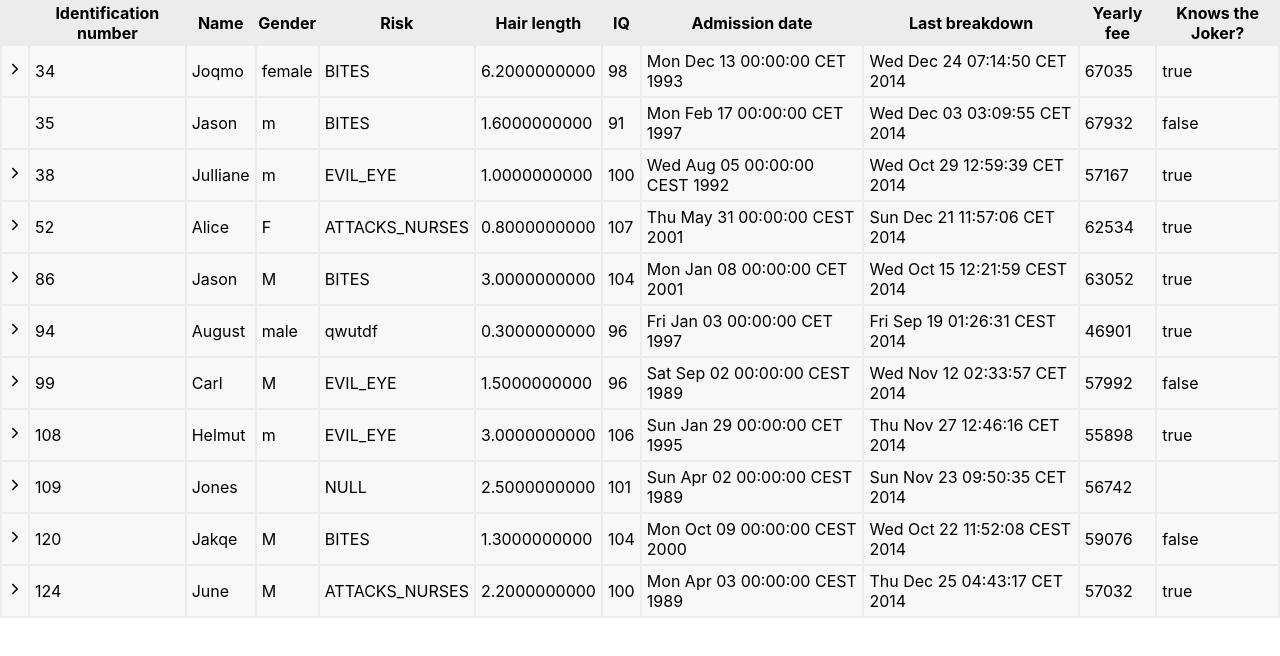
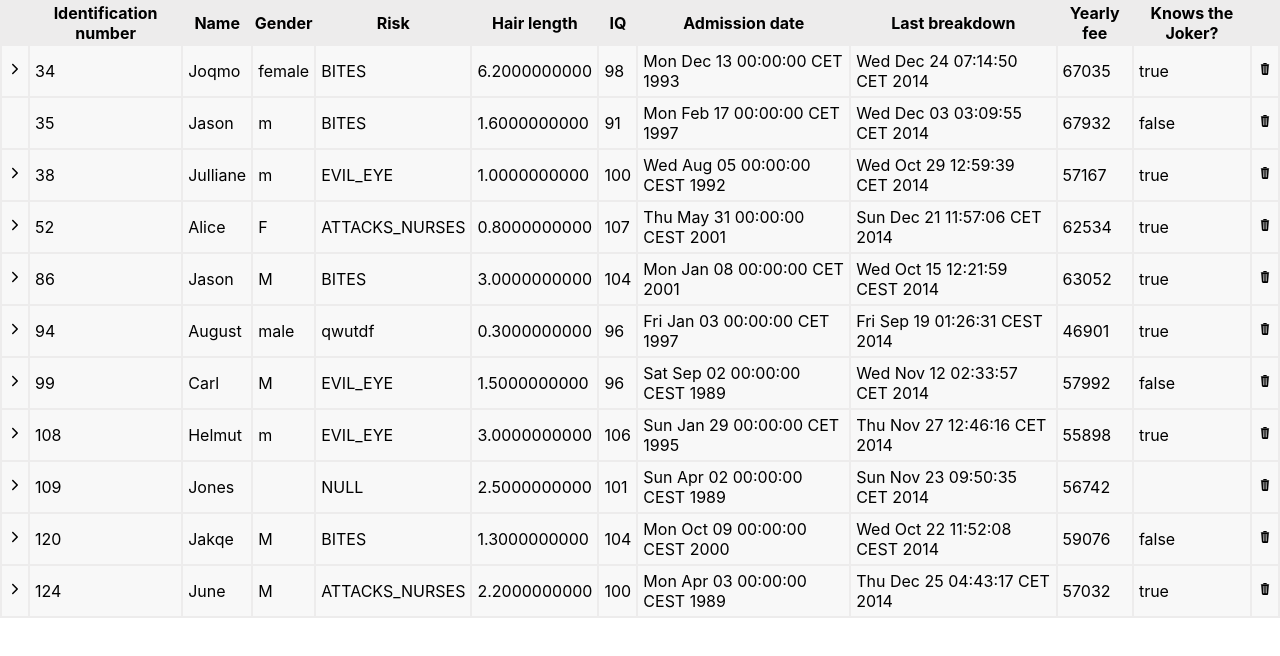
Before and after one commit to dandelionadia/table, a React (Create React App) app: page / in a window 1280 px wide. Shown: the top 656 px of the page. Built offline with nearby package versions, Linux system fonts and the light colour scheme.

Commit message:
removes row on click

```diff
--- a/src/Table.js
+++ b/src/Table.js
@@ -38,7 +38,8 @@ class Table extends React.Component {
                 {this.props.data.map((row) => {
 
                     return (
-                        <TableRow data={row} renderChildren={this.renderChild} />
+                        <TableRow data={row} renderChildren={this.renderChild}
+                        />
                     )
                 })}
             </table>
--- a/src/TableRow.js
+++ b/src/TableRow.js
@@ -1,12 +1,14 @@
 import React from 'react';
 import { IoIosArrowForward } from "react-icons/io";
 import { IoIosArrowDown } from "react-icons/io";
+import { IoIosTrash } from "react-icons/io"
 
 class TableRow extends React.Component {
     constructor(props) {
         super(props)
         this.state = {
-            isOpen: false
+            isOpen: false,
+            remove: false
         }
     }
 
@@ -17,10 +19,20 @@ class TableRow extends React.Component {
         })
     }
 
+    onRemove = () => {
+        this.setState({
+            remove: true
+        })
+    }
+
     render() {
         const { data: row, renderChildren } = this.props
-        const { isOpen } = this.state
+        const { isOpen, remove } = this.state
         const hasChildren = row.kids && Object.keys(row.kids).length > 0
+
+        if (remove) {
+            return null
+        }
 
         return (
             <>
@@ -30,6 +42,7 @@ class TableRow extends React.Component {
                     {Object.values(row.data).map((item) => (
                         <td>{item}</td>
                     ))}
+                    <td onClick={this.onRemove}><IoIosTrash /></td>
                 </tr>
                 {hasChildren && isOpen && renderChildren(row.kids)}
             </>
```
